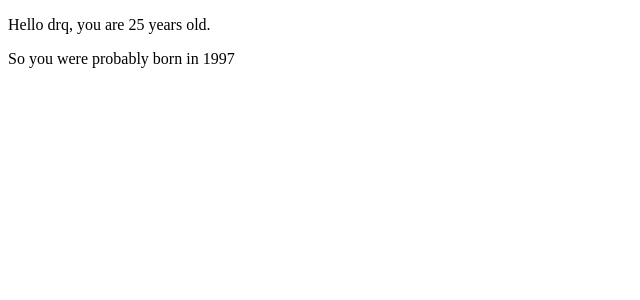
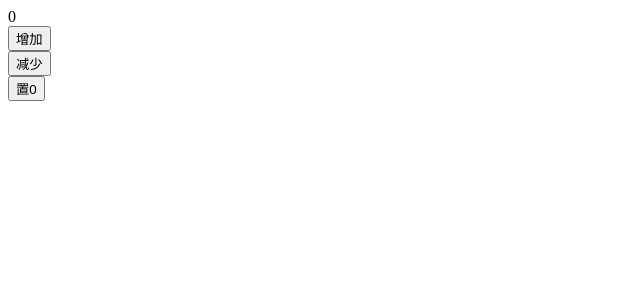
Before and after one commit to zzsealy/fullstackopen, a React (Create React App) app in the folder part1/: page / in a window 1280 px wide. Shown: the top 300 px of the page, without its empty margins (0-640 px from the left). Built offline with nearby package versions, Linux system fonts and the light colour scheme.

Commit message:
fix: 完成part1 c部分

```diff
--- a/part1/src/App.js
+++ b/part1/src/App.js
@@ -1,25 +1,41 @@
+import {useState} from 'react'
 
-const Hello = ({name, age}) => {
-  const bornYear = () => new Date().getFullYear() - age  // 函数内定义函数
+const Display = (props) => <div>{ props.counter }</div>
+
+
+const Button = (props) => {
   return (
     <div>
-      <p>
-        Hello {name}, you are {age} years old.
-      </p>
-      <p>So you were probably born in {bornYear()}</p>
+      <button onClick={props.onClick}>{props.text}</button>
     </div>
   )
 }
 
 const App = () => {
-  const name = 'drq'
-  const age = 25
+  // react hooks
+  const [counter, setCounter] = useState(0)
 
-  return(
+  const increaseByOne = () => {
+    setCounter(counter + 1)
+    console.log('clicked')
+  }
+
+  const decreaseByOne = () => {
+    setCounter(counter - 1)
+  }
+
+  const setZero = () => {
+    setCounter(0)
+  }
+
+
+  return (
     <div>
-      <Hello name={name} age={age} />
-    </div >
-
+      <Display counter={counter} />
+      <Button onClick={increaseByOne} text="增加" />
+      <Button onClick={decreaseByOne} text="减少" />
+      <Button onClick={setZero} text="置0" />
+    </div>
   )
 }
 
--- a/part1/src/index.js
+++ b/part1/src/index.js
@@ -1,6 +1,6 @@
-import React from 'react';
-import ReactDOM from 'react-dom/client';
-import App from './App';
+import React from 'react'
+import ReactDOM from 'react-dom/client'
 
+import App from './App'
 
 ReactDOM.createRoot(document.getElementById('root')).render(<App />)
```
